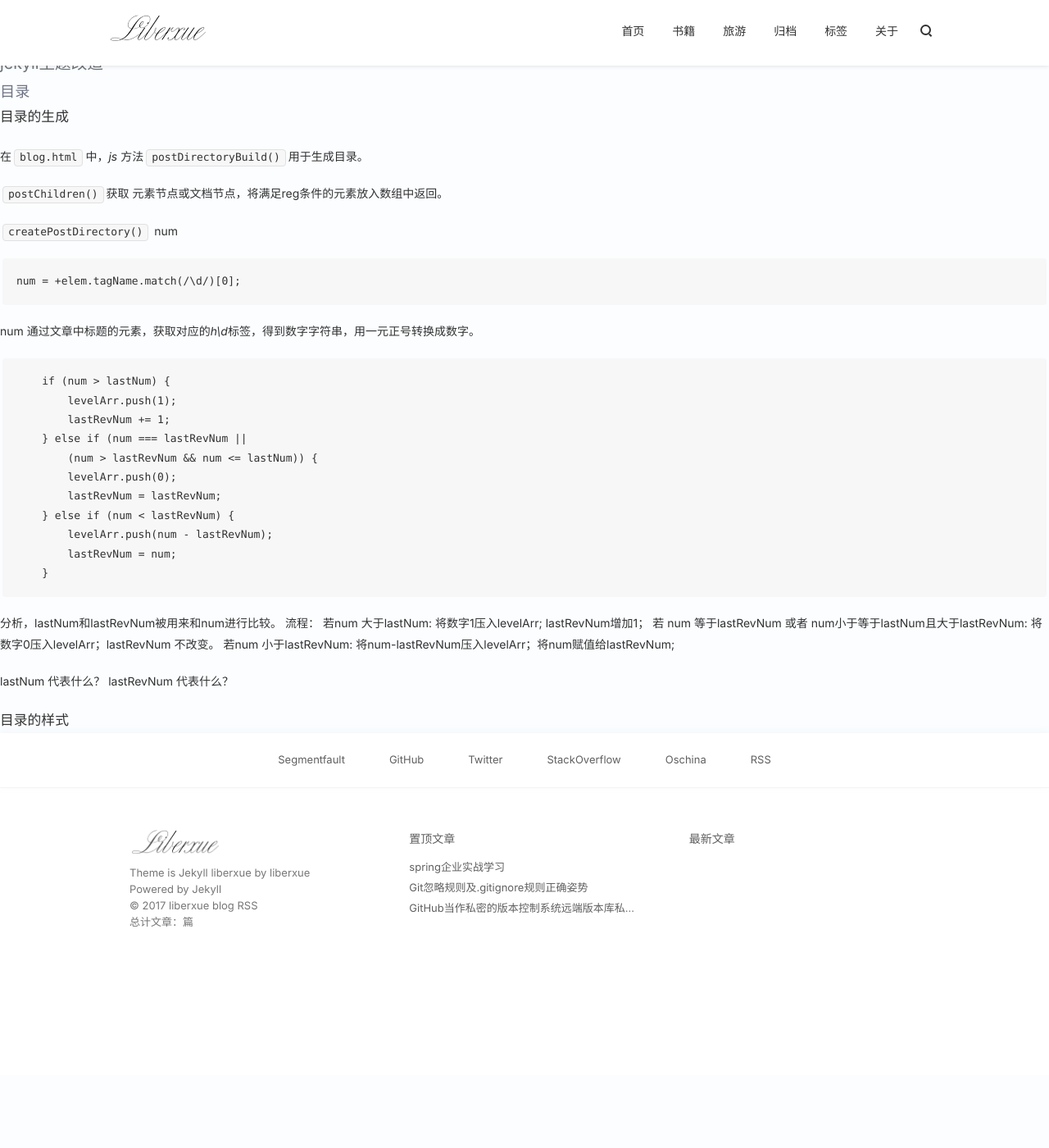
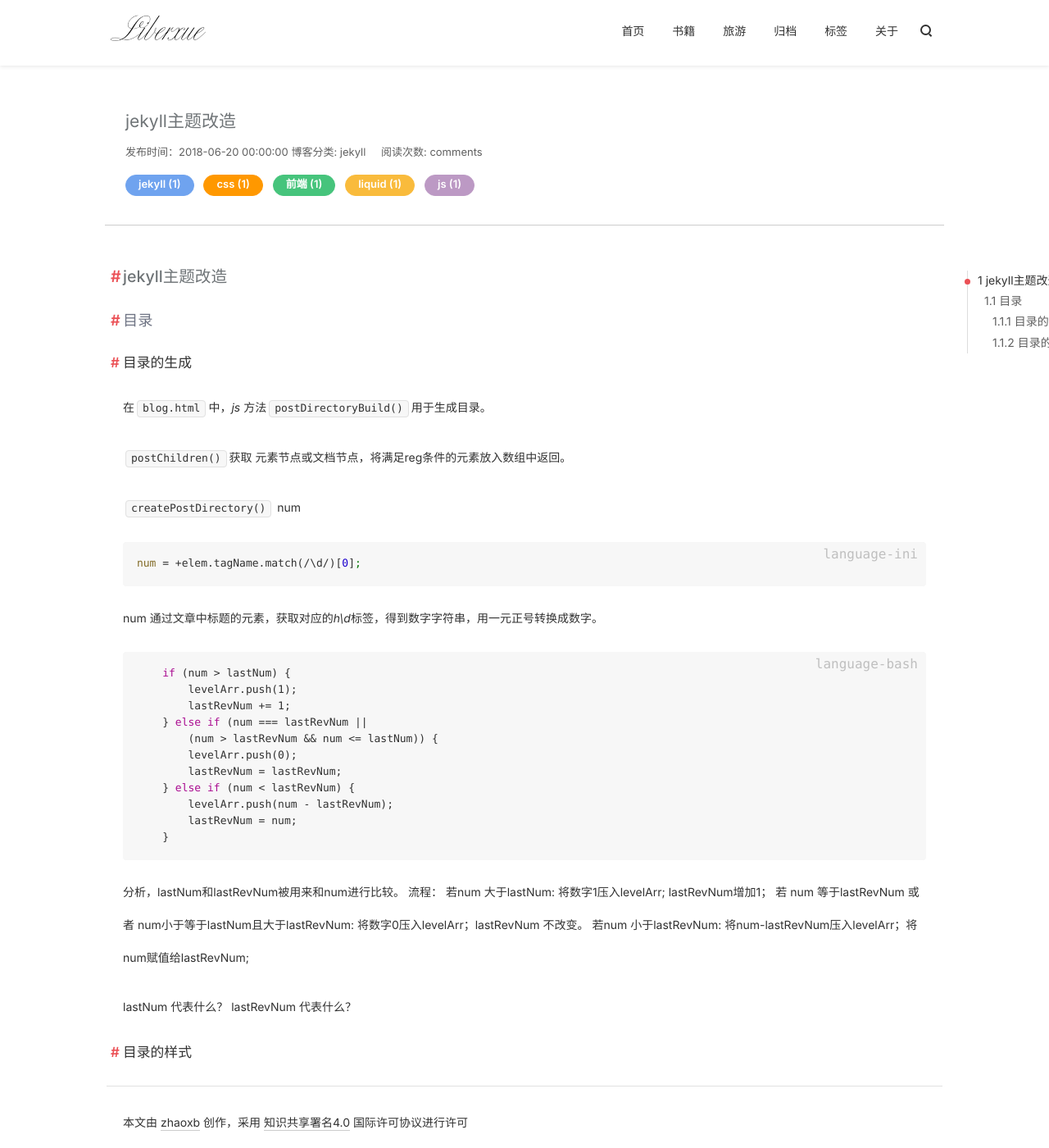
Before and after one commit to zhaoxbmsdn/zhaoxbmsdn.github.io, a Jekyll site: the page built from _posts/jekyll/2018-06-19-jekyll主题改造.md, in a window 1280 px wide and 1400 px high. Shown: the whole window at 82% size. Built offline with Jekyll 4.4.1, drawn with Linux system fonts in a browser that asks for light colours; nearby versions of some CDN libraries; some of the changed text lies outside the part shown.

Commit message:
读懂blog

```diff
--- a/_layouts/blog.html
+++ b/_layouts/blog.html
@@ -115,8 +115,8 @@
                 return result;
             },
             createPostDirectory = function(article, directory, isDirNum) {
-                var contentArr = [],
-                    titleId = [],
+                var contentArr = [], //标题元素的内容数组
+                    titleId = [],  //标题元素的id组成的数组。
                     levelArr, root, level,
                     currentList, list, li, link, i, len;
                 levelArr = (function(article, contentArr, titleId) {
@@ -130,26 +130,31 @@
                         guid = 1,
                         id = 'directory' + (Math.random() + '').replace(/\D/, ''),
                         lastRevNum, num, elem;
-                    while (titleElem.length) {
-                        elem = titleElem.shift();
-                        //获取标题的内容
+                    while (titleElem.length) {  //遍历标题数组
+                        elem = titleElem.shift();  //弹出一个标题节点
+                        //获取标题的内容，保存至内容数组
                         contentArr.push(elem.innerHTML);
-                        //获取标题的元素标签名的数字
+                        //获取标题的元素标签名的数字。如：h3 ==> num:3
+                        //一元正号运算符 用于将其他类型的变量转换成数字类型。
                         num = +elem.tagName.match(/\d/)[0];
-                        if (num > lastNum) {
+                        if (num > lastNum) {  //读到子标题
                             levelArr.push(1);
                             lastRevNum += 1;
-                        } else if (num === lastRevNum ||
-                            (num > lastRevNum && num <= lastNum)) {
+                        } else if (num == lastRevNum ||   //标题级别和lastRevNum相等或（比lastRevNum大）
+                            (num > lastRevNum && num <= lastNum)) {  //读到平级标题
                             levelArr.push(0);
                             lastRevNum = lastRevNum;
-                        } else if (num < lastRevNum) {
+                        } else if (num < lastRevNum) {   //读到新的顶层标题？
                             levelArr.push(num - lastRevNum);
                             lastRevNum = num;
                         }
+                        //累加levelArr的值；
                         count += levelArr[levelArr.length - 1];
+                        //保存上一个元素的h号；
                         lastNum = num;
+                        //elem.id存在则不改变，不存在时，利用math随机产生；
                         elem.id = elem.id || (id + guid++);
+                        //保存到titleId
                         titleId.push(elem.id);
                     }
                     if (count !== 0 && levelArr[0] === 1) levelArr[0] = 0;
--- a/_posts/jekyll/2018-06-19-jekyll主题改造.md
+++ b/_posts/jekyll/2018-06-19-jekyll主题改造.md
@@ -1,3 +1,18 @@
+---
+last-date: 2018-06-18 15:45:59
+layout: blog
+istop: false
+title: "jekyll主题改造"
+background-image: https://o243f9mnq.qnssl.com/2017/06/116099051.jpg
+date:  2018-06-20
+category: jekyll
+tags:
+- jekyll
+- css
+- 前端
+- liquid
+- js
+---
 # jekyll主题改造
 
 ## 目录
```
